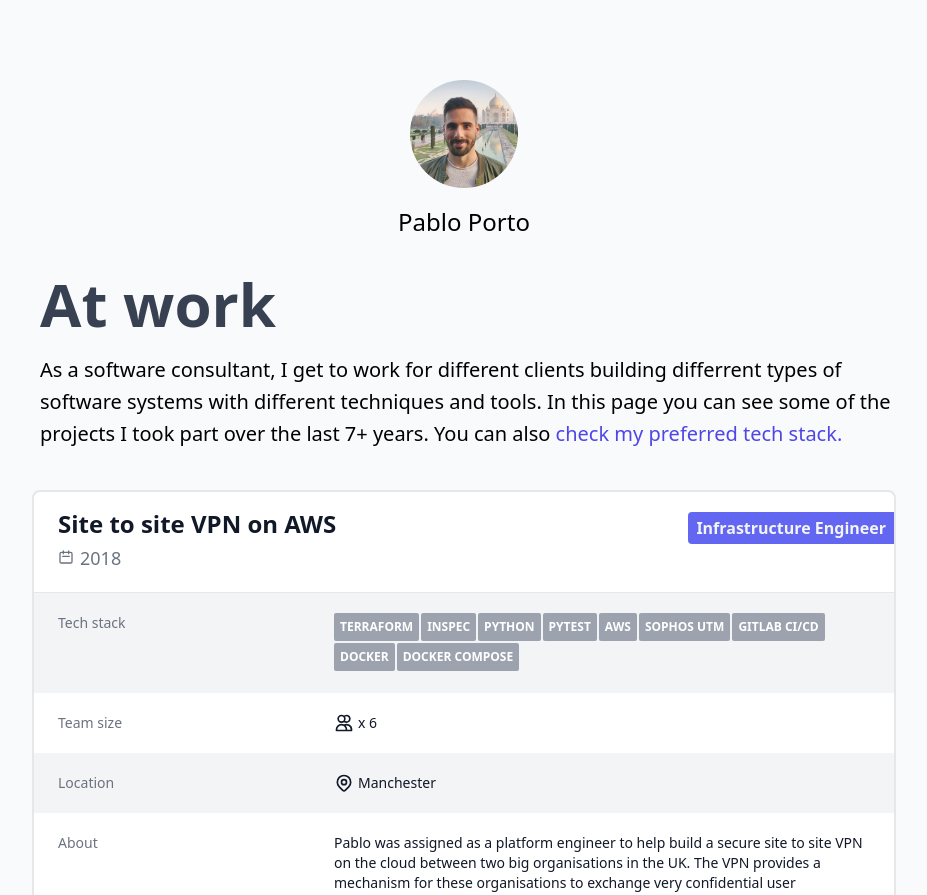
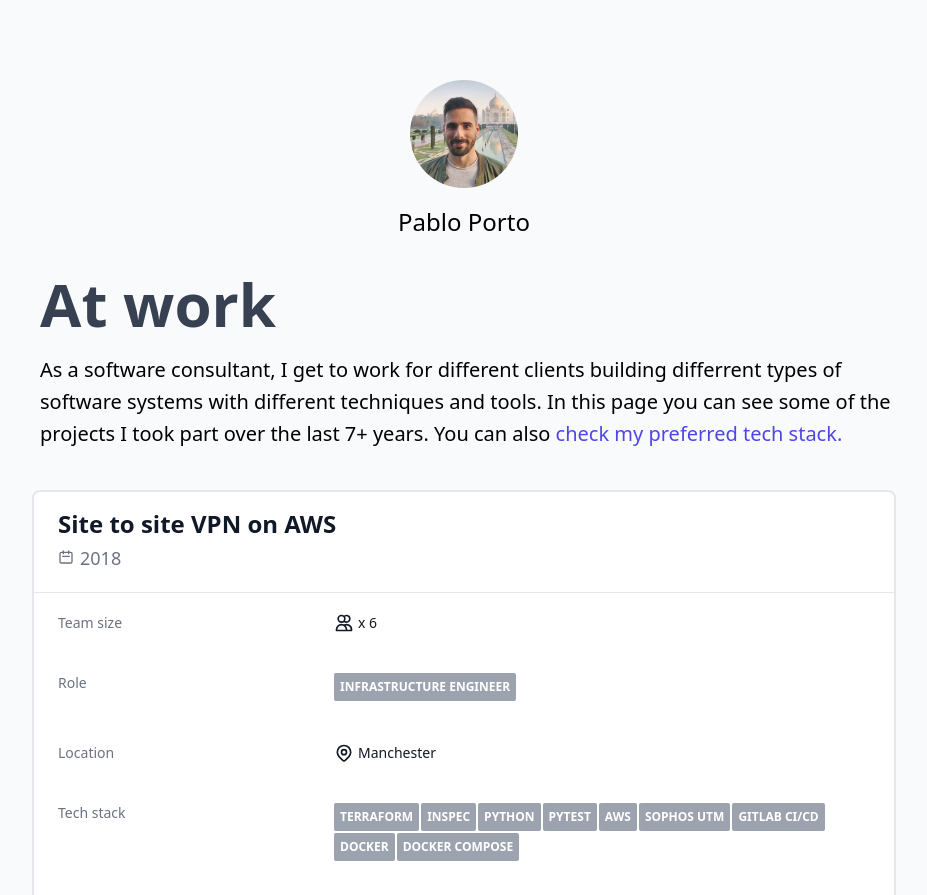
Before and after one commit to portovep/pabloporto.me, a Next.js app: page /working in a window 1280 px wide. Shown: the top 895 px of the page, without its empty margins (176-1103 px from the left). Built offline with nearby package versions, Linux system fonts and the light colour scheme; what @tailwindcss/typography would draw is missing.

Commit message:
Simplify design of working page

```diff
--- a/components/ProjectSummary/ProjectSummary.tsx
+++ b/components/ProjectSummary/ProjectSummary.tsx
@@ -1,5 +1,4 @@
 import { Project } from '../../lib/projects';
-import Label from '../Label/Label';
 
 type ProjectSummaryProps = {
     project: Project;
@@ -29,24 +28,9 @@ export default function ProjectSummary(props: ProjectSummaryProps): JSX.Element
                         {date}
                     </p>
                 </div>
-                <div className="my-5 items-end">
-                    <Label text={role} />
-                </div>
             </div>
             <div className="border-t border-gray-200">
                 <dl>
-                    <div className="bg-gray-100 px-4 py-5 sm:grid sm:grid-cols-3 sm:gap-4 sm:px-6">
-                        <dt className="text-sm font-medium text-gray-500">Tech stack</dt>
-                        <dd className="mt-2  text-sm text-gray-900 sm:mt-0 sm:col-span-2">
-                            {technologies.map((technology) => (
-                                <span
-                                    key={technology}
-                                    className="uppercase py-1 px-1.5 mr-0.5 mb-0.5 inline-flex text-xs leading-5 font-semibold rounded-sm cursor-default bg-gray-400 text-white">
-                                    {technology}
-                                </span>
-                            ))}
-                        </dd>
-                    </div>
                     <div className="bg-white px-4 py-5 sm:grid sm:grid-cols-3 sm:gap-4 sm:px-6">
                         <dt className="text-sm font-medium text-gray-500">Team size</dt>
                         <dd className="mt-1 text-sm text-gray-900 sm:mt-0 sm:col-span-2">
@@ -66,7 +50,15 @@ export default function ProjectSummary(props: ProjectSummaryProps): JSX.Element
                             x {teamSize}
                         </dd>
                     </div>
-                    <div className="bg-gray-100 px-4 py-5 sm:grid sm:grid-cols-3 sm:gap-4 sm:px-6">
+                    <div className="bg-white px-4 py-5 sm:grid sm:grid-cols-3 sm:gap-4 sm:px-6">
+                        <dt className="text-sm font-medium text-gray-500">Role</dt>
+                        <dd className="mt-1 text-sm text-gray-900 sm:mt-0 sm:col-span-2">
+                            <span className="uppercase py-1 px-1.5 mr-0.5 mb-0.5 inline-flex text-xs leading-5 font-semibold rounded-sm cursor-default bg-gray-400 text-white">
+                                {role}
+                            </span>
+                        </dd>
+                    </div>
+                    <div className="bg-white px-4 py-5 sm:grid sm:grid-cols-3 sm:gap-4 sm:px-6">
                         <dt className="text-sm font-medium text-gray-500">Location</dt>
                         <dd className="mt-1 text-sm text-gray-900 sm:mt-0 sm:col-span-2">
                             <svg
@@ -92,6 +84,18 @@ export default function ProjectSummary(props: ProjectSummaryProps): JSX.Element
                         </dd>
                     </div>
                     <div className="bg-white px-4 py-5 sm:grid sm:grid-cols-3 sm:gap-4 sm:px-6">
+                        <dt className="text-sm font-medium text-gray-500">Tech stack</dt>
+                        <dd className="mt-2  text-sm text-gray-900 sm:mt-0 sm:col-span-2">
+                            {technologies.map((technology) => (
+                                <span
+                                    key={technology}
+                                    className="uppercase py-1 px-1.5 mr-0.5 mb-0.5 inline-flex text-xs leading-5 font-semibold rounded-sm cursor-default bg-gray-400 text-white">
+                                    {technology}
+                                </span>
+                            ))}
+                        </dd>
+                    </div>
+                    <div className="bg-white px-4 py-5 sm:grid sm:grid-cols-3 sm:gap-4 sm:px-6">
                         <dt className="text-sm font-medium text-gray-500">About</dt>
                         <dd className="mt-1 text-sm text-gray-900 sm:mt-0 sm:col-span-2">
                             <div
```
